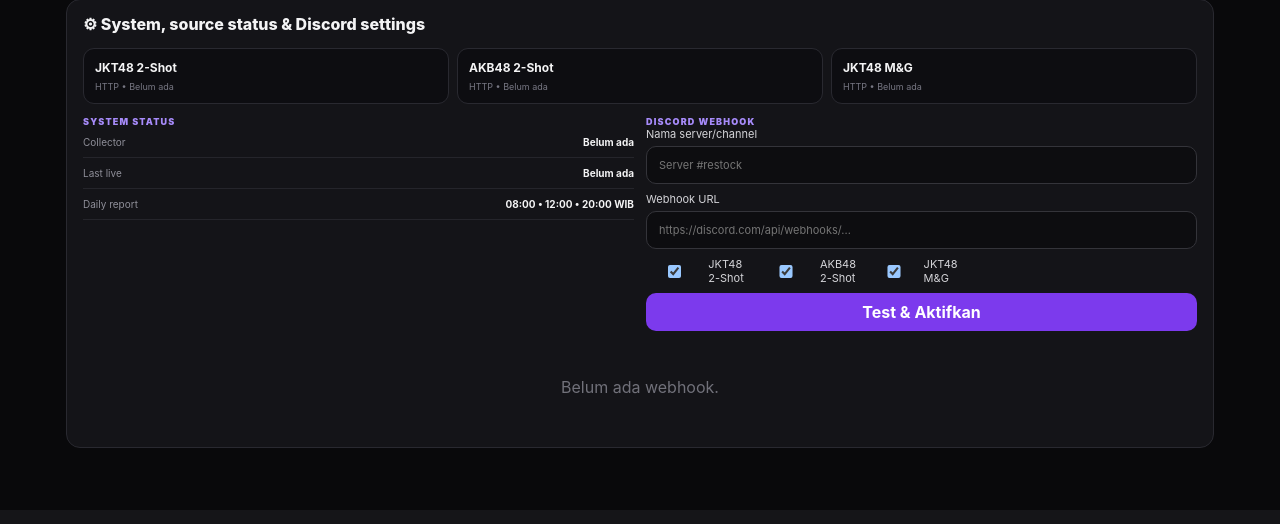
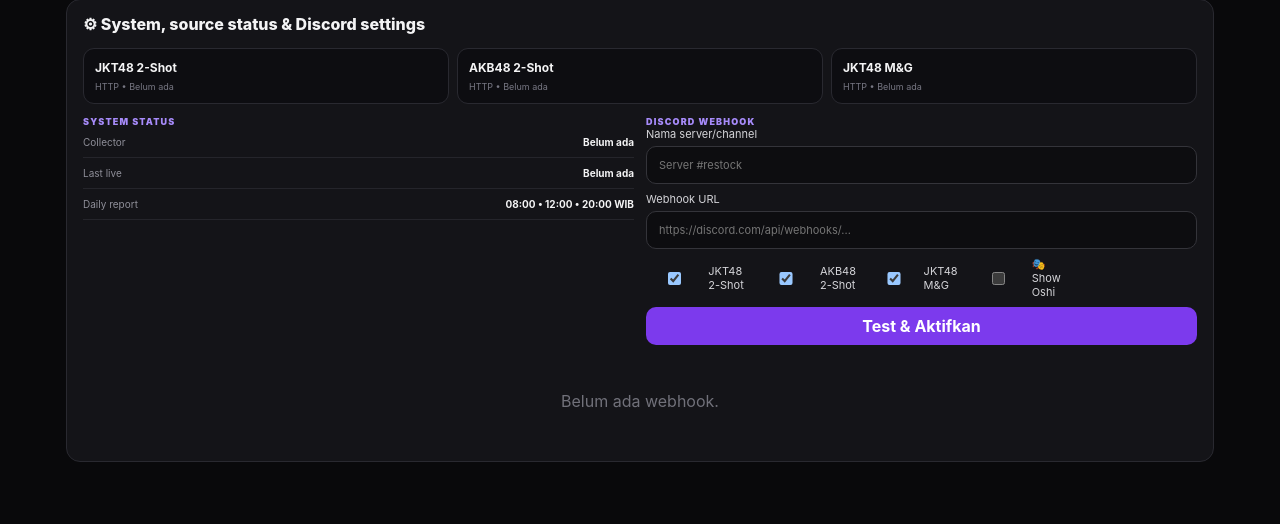
Before and after one commit to fmcrawford/fadhil2smonitoring, a FastAPI app: template app/templates/dashboard.html in a window 1280 px wide, after a click on "⚙ System, source status & Discord settings". Shown: the part 1179-1703 px from the top of the page. Run offline with FastAPI, Linux system fonts and the light colour scheme; the template is opened without the code that fills it, so the values that code supplies are empty; parts of the project's set-up code (start-up, migrations or seed data) failed here and were passed over.

Commit message:
Separate Show Oshi webhooks and fix purchase links

```diff
--- a/app/main.py
+++ b/app/main.py
@@ -26,6 +26,7 @@ from .db import (
     list_user_webhooks,
     recent_restocks,
     toggle_webhook,
+    toggle_webhook_show,
 )
 from .monitor import (
     MonitorService,
@@ -475,6 +476,7 @@ def create_webhook_route(
     notify_jkt: str | None = Form(None),
     notify_akb: str | None = Form(None),
     notify_mng: str | None = Form(None),
+    notify_show: str | None = Form(None),
 ):
     user = current_user(request)
     if not user:
@@ -490,10 +492,15 @@ def create_webhook_route(
     use_jkt = notify_jkt == "on"
     use_akb = notify_akb == "on"
     use_mng = notify_mng == "on"
+    use_show = notify_show == "on"
 
-    if not use_jkt and not use_akb and not use_mng:
+    if not use_jkt and not use_akb and not use_mng and not use_show:
         return RedirectResponse(
-            "/?error=" + quote("Pilih minimal satu notifikasi: JKT48 2-Shot, AKB48 2-Shot, atau JKT48 M&G."),
+            "/?error="
+            + quote(
+                "Pilih minimal satu notifikasi: "
+                "JKT48 2-Shot, AKB48 2-Shot, JKT48 M&G, atau Show Oshi."
+            ),
             status_code=303,
         )
 
@@ -506,6 +513,7 @@ def create_webhook_route(
             use_jkt,
             use_akb,
             use_mng,
+            use_show,
             True,
         )
         logger.info("Webhook berhasil ditambahkan oleh user id=%s", user["id"])
@@ -577,6 +585,34 @@ def toggle_webhook_route(webhook_id: int, request: Request):
     )
 
 
+@app.post("/webhooks/{webhook_id}/show-toggle")
+def toggle_webhook_show_route(webhook_id: int, request: Request):
+    user = current_user(request)
+    if not user:
+        return go_login()
+
+    hook = get_webhook_for_user(webhook_id, user["id"])
+    if not hook:
+        return RedirectResponse(
+            "/?error=" + quote("Webhook tidak ditemukan."),
+            status_code=303,
+        )
+
+    toggle_webhook_show(webhook_id, user["id"])
+
+    new_status = not bool(int(hook["notify_show"]))
+    message = (
+        "Show Oshi notifier diaktifkan untuk webhook ini."
+        if new_status
+        else "Show Oshi notifier dinonaktifkan untuk webhook ini."
+    )
+
+    return RedirectResponse(
+        "/?message=" + quote(message),
+        status_code=303,
+    )
+
+
 @app.post("/webhooks/{webhook_id}/delete")
 def delete_webhook_route(webhook_id: int, request: Request):
     user = current_user(request)
--- a/app/templates/dashboard.html
+++ b/app/templates/dashboard.html
@@ -419,6 +419,7 @@
               <label><input type="checkbox" name="notify_jkt" checked> JKT48 2-Shot</label>
               <label><input type="checkbox" name="notify_akb" checked> AKB48 2-Shot</label>
               <label><input type="checkbox" name="notify_mng" checked> JKT48 M&G</label>
+              <label><input type="checkbox" name="notify_show"> 🎭 Show Oshi</label>
             </div>
             <button class="primary" type="submit">Test & Aktifkan</button>
           </form>
@@ -428,8 +429,9 @@
       <div class="a31-hooks">
         {% for h in webhooks %}
         <div class="a31-hook">
-          <div><b>{{ h.name }}</b><small>{{ h.masked_url }}</small><small>{% if h.notify_jkt %}JKT48 2-Shot{% endif %}{% if h.notify_akb %} • AKB48 2-Shot{% endif %}{% if h.notify_mng %} • JKT48 M&G{% endif %}</small></div>
+          <div><b>{{ h.name }}</b><small>{{ h.masked_url }}</small><small>{% if h.notify_jkt %}JKT48 2-Shot{% endif %}{% if h.notify_akb %} • AKB48 2-Shot{% endif %}{% if h.notify_mng %} • JKT48 M&G{% endif %}{% if h.notify_show %} • 🎭 Show Oshi{% endif %}</small></div>
           <div class="a31-hook-actions">
+            <form method="post" action="/webhooks/{{ h.id }}/show-toggle"><button class="ghost">Show {% if h.notify_show %}ON{% else %}OFF{% endif %}</button></form>
             <form method="post" action="/webhooks/{{ h.id }}/test"><button class="ghost">Test</button></form>
             <form method="post" action="/webhooks/{{ h.id }}/toggle"><button class="ghost">{% if h.enabled %}Disable{% else %}Enable{% endif %}</button></form>
             <form method="post" action="/webhooks/{{ h.id }}/delete" onsubmit="return confirm('Hapus webhook ini?')"><button class="danger">Delete</button></form>
--- a/app/templates/shows.html
+++ b/app/templates/shows.html
@@ -137,7 +137,7 @@
 
         <div class="show-footer">
           <span class="show-muted">Ref: {{ show.reference_code }}</span>
-          {% if show.show_url %}<a class="show-link" href="{{ show.show_url }}" target="_blank" rel="noopener noreferrer">Detail Show ↗</a>{% endif %}
+          {% if show.purchase_url %}<a class="show-link" href="{{ show.purchase_url }}" target="_blank" rel="noopener noreferrer">🎟️ Pembelian Show ↗</a>{% endif %}
         </div>
       </article>
       {% else %}
```
Also changed, not shown: app/db.py (+24 -2 lines), app/show_feature.py (+27 -3 lines).
